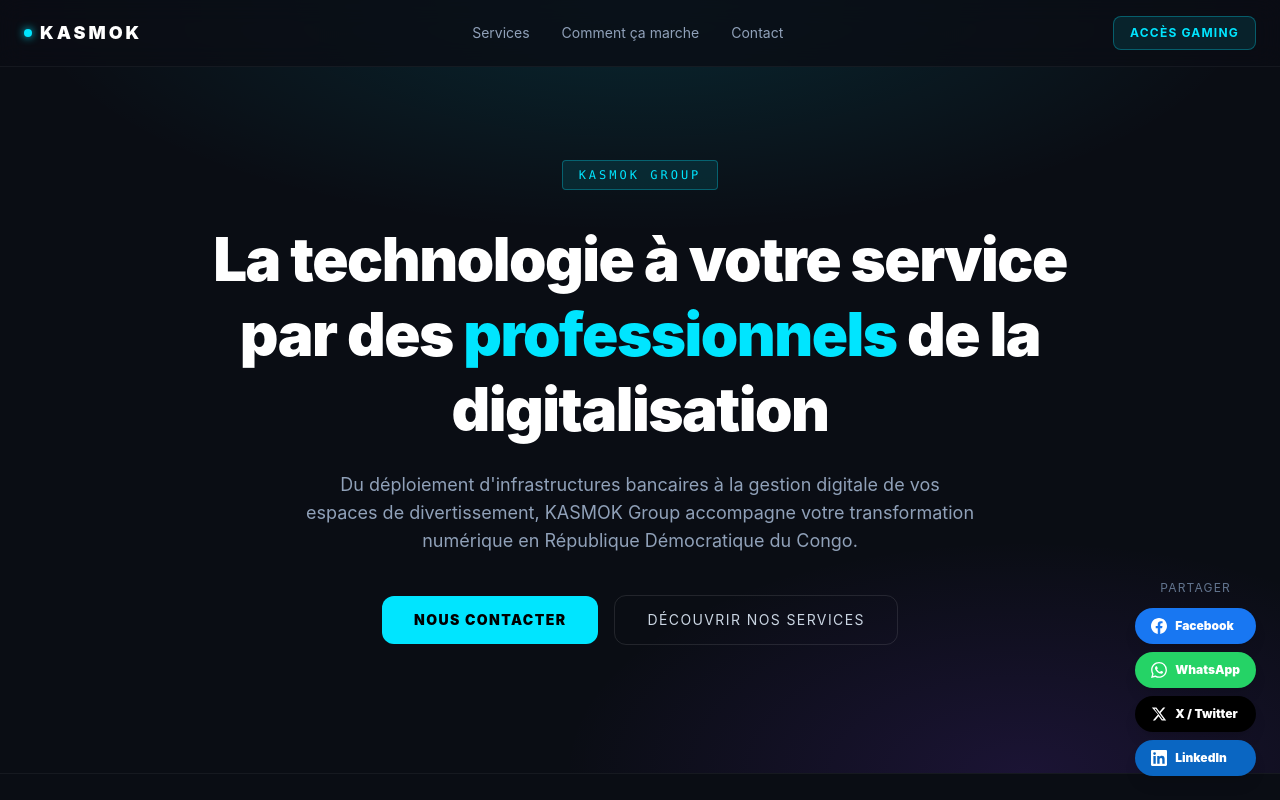
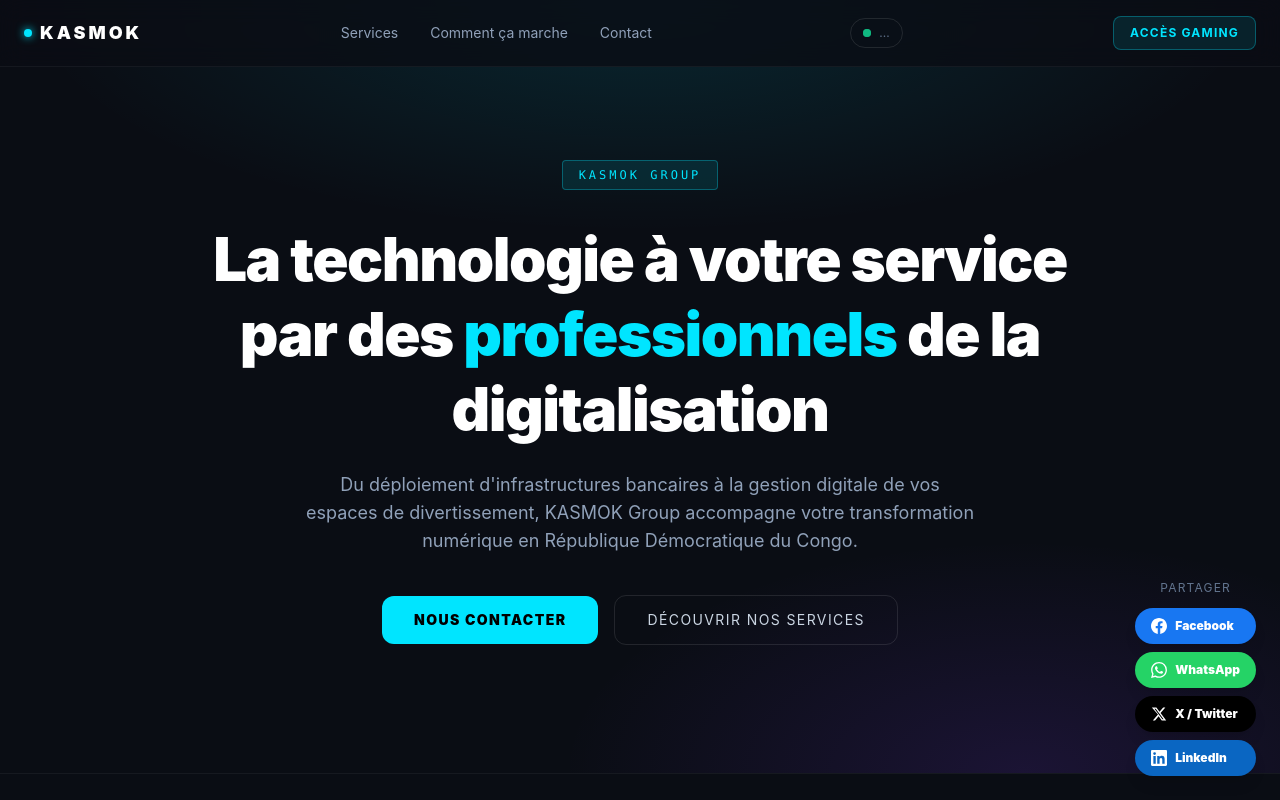
Before and after one commit to abwarody-ux/kasmok-website, a React (Vite) app: page / in a window 1280 px wide. Shown: the top 800 px of the page. Built offline with nearby package versions, Linux system fonts and the light colour scheme; no server answers.

Commit message:
feat: live visitor counter badge in navbar (pulsing indicator + count)

```diff
--- a/src/pages/Home.jsx
+++ b/src/pages/Home.jsx
@@ -111,6 +111,21 @@
   const [form, setForm] = useState({ name: '', email: '', message: '' })
   const [stats, setStats] = useState({ active_gaming_rooms: 1, total_tvs: 5, cities_covered: 1, total_subscriptions: 0, active_agents: 0 })
 
+  const [visitCount, setVisitCount] = useState(null)
+
+  useEffect(() => {
+    const alreadyTracked = sessionStorage.getItem('kasmok_visit_tracked')
+    const endpoint = alreadyTracked ? '/website/visits' : '/website/track-visit'
+    const method = alreadyTracked ? 'GET' : 'POST'
+    fetch(`${API}${endpoint}`, { method })
+      .then(res => res.json())
+      .then(data => {
+        setVisitCount(data.visit_count)
+        sessionStorage.setItem('kasmok_visit_tracked', '1')
+      })
+      .catch(() => {})
+  }, [])
+
   useEffect(() => {
     fetch(`${API}/kasmok/gaming-rooms/public-stats`)
       .then(res => res.json())
@@ -153,6 +168,13 @@
             <a href="#services" className="hover:text-white transition-colors">Services</a>
             <a href="#how" className="hover:text-white transition-colors">Comment ça marche</a>
             <a href="#contact" className="hover:text-white transition-colors">Contact</a>
+          </div>
+          <div className="hidden lg:flex items-center gap-2 text-xs text-slate-500 border border-white/10 rounded-full px-3 py-1.5 mr-3">
+            <span className="relative flex h-2 w-2">
+              <span className="animate-ping absolute inline-flex h-full w-full rounded-full bg-[#10b981] opacity-75"></span>
+              <span className="relative inline-flex rounded-full h-2 w-2 bg-[#10b981]"></span>
+            </span>
+            {visitCount !== null ? visitCount.toLocaleString('fr-FR') + ' visiteurs' : '...'}
           </div>
           <a href="https://gaming.kasmokgroup.com" className="text-xs bg-[#00e5ff]/10 hover:bg-[#00e5ff]/20 border border-[#00e5ff]/30 text-[#00e5ff] px-4 py-2 rounded-lg transition-colors tracking-widest uppercase font-bold">
             Accès Gaming
```
